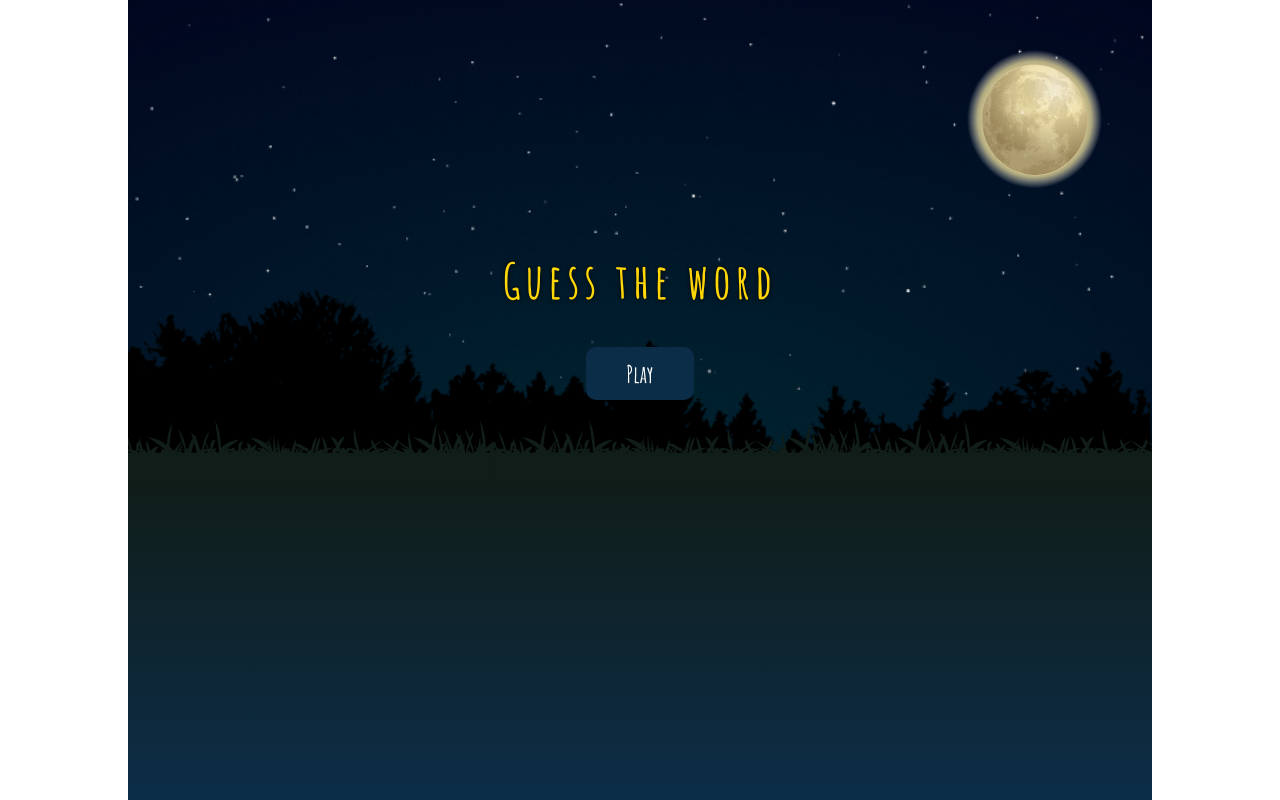
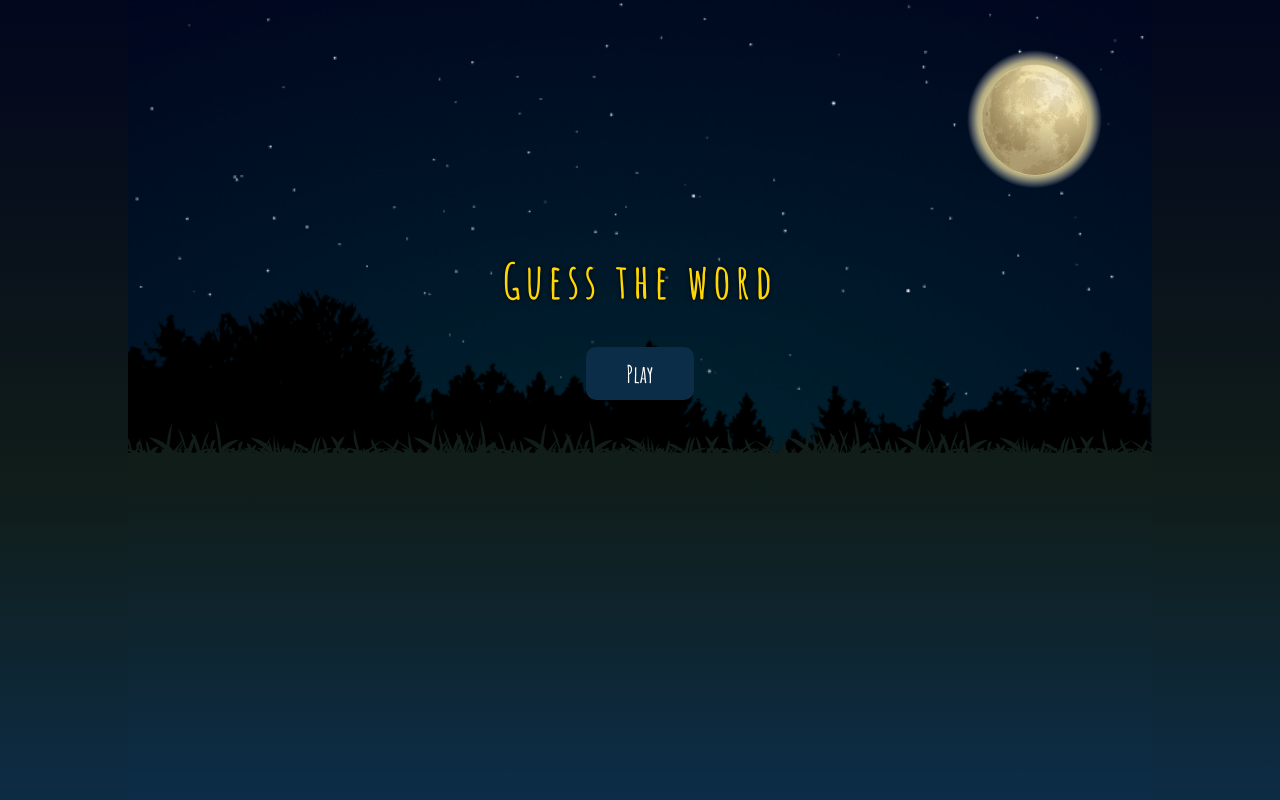
Before and after one commit to wBlanck/GuessTheWord, a React (Create React App) app: page / in a window 1280 px wide. Built offline with nearby package versions, Linux system fonts and the light colour scheme.

Commit message:
added background gradient to main-container

```diff
--- a/src/App.scss
+++ b/src/App.scss
@@ -1,6 +1,9 @@
 body,
 button {
   font-family: "Amatic SC", cursive;
+}
+body {
+  background: linear-gradient(180deg, #01051e -3%, #101d19 61%, #0c2c45 100%);
 }
 .main-container {
   position: relative;
```
